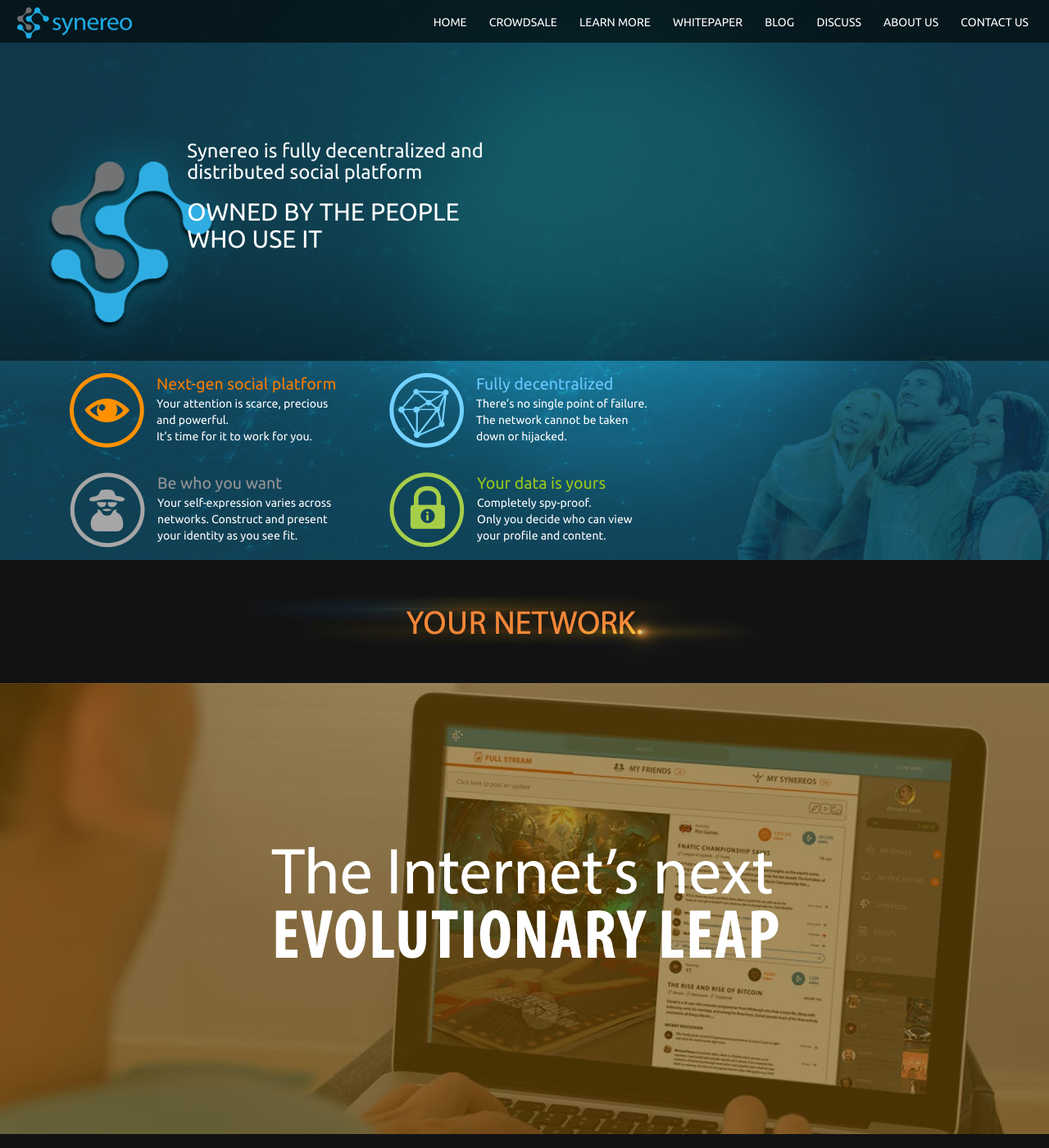
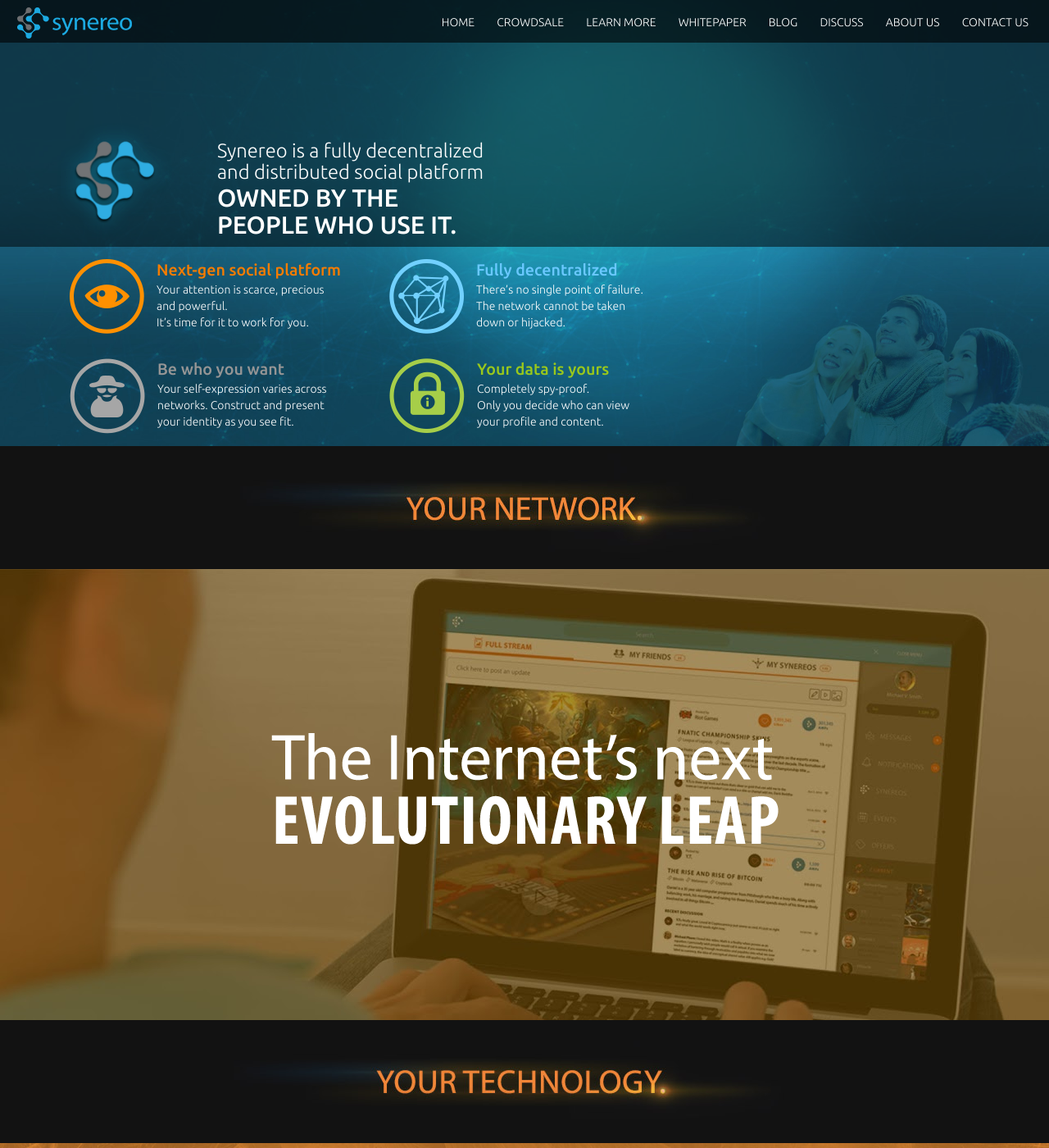
Before and after one commit to synereo/synereo.github.io, a Jekyll site: the page built from index.html, in a window 1280 px wide and 1400 px high. Shown: the whole window at 82% size. Built offline with Jekyll 4.4.1, drawn with Linux system fonts in a browser that asks for light colours; nearby versions of some CDN libraries.

Commit message:
Fix font weights

```diff
--- a/_layouts/home.html
+++ b/_layouts/home.html
@@ -56,12 +56,16 @@
       <section class="main-graphic">
         <div class="container-fluid strip">
           <div class="row">
-            <div class="col-md-2 logo">
-              <img src="/img/synereo/logo2.png">
-            </div>
-            <div class="col-md-4 title">
-              <h1>Synereo is fully decentralized and distributed social platform</h1>
-              <h2>Owned by the people who use it</h2>
+            <div class="container">
+              <div class="row">
+                <div class="col-md-2 logo">
+                  <img src="/img/synereo/logo2.png">
+                </div>
+                <div class="col-md-4 title">
+                  <h1>Synereo is a fully decentralized<br/> and distributed social platform</h1>
+                  <h2>Owned by the<br/> people who use it.</h2>
+                </div>
+              </div>
             </div>
           </div>
         </div>
--- a/_sass/_base.scss
+++ b/_sass/_base.scss
@@ -1,8 +1,9 @@
-@import url(http://fonts.googleapis.com/css?family=Ubuntu:400,700,400italic);
-@import url(http://fonts.googleapis.com/css?family=Ubuntu+Condensed:400,700);
+@import url(http://fonts.googleapis.com/css?family=Ubuntu:300,500,300italic);
+@import url(http://fonts.googleapis.com/css?family=Ubuntu+Condensed:300,500);
 
 body {
     font-family: "Ubuntu","Helvetica Neue",Helvetica,Arial,sans-serif;
+    font-weight: 300;
     height: 100%;
 
     nav.topbar {
--- a/_sass/_home.scss
+++ b/_sass/_home.scss
@@ -7,14 +7,19 @@
             background-color: rgba(0, 0, 0, 0.5);
             padding-top: 150px;
             div.logo {
-
+                img {
+                    height: 140px;
+                }
             }
             div.title {
                 h1 {
                     color: #fff;
                     font-size: 1.7em;
+                    font-weight: 300;
+                    margin-bottom: 3px;
                 }
                 h2 {
+                    margin-top: 0px;
                     color: #fff;
                     text-transform: uppercase;
                 }
```
